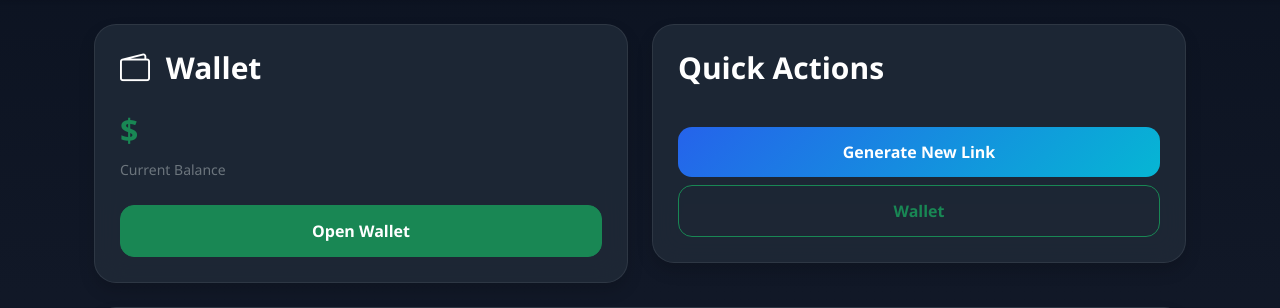
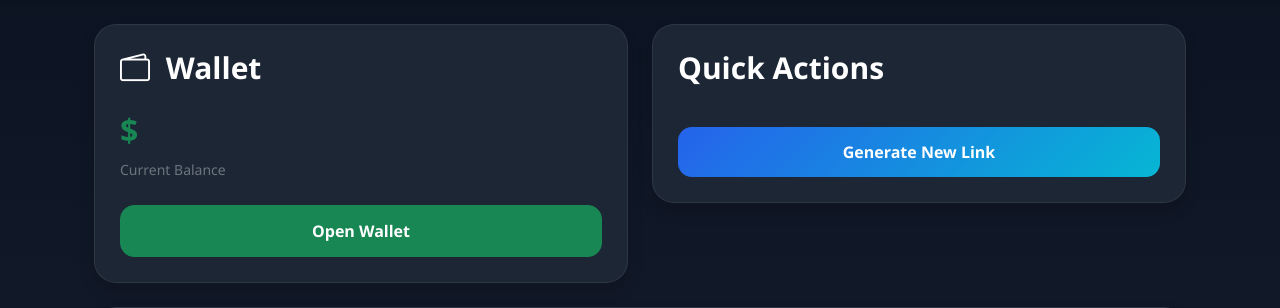
Before and after one commit to Khanarm/Adshort, a Flask app: page /dashboard in a window 1280 px wide. Shown: the part 107-415 px from the top of the page. Run offline with Flask 3, Linux system fonts and the light colour scheme; the visitor is signed in with stand-in values (Sample User, id 1).

Commit message:
Update dashboard.html

```diff
--- a/templates/dashboard.html
+++ b/templates/dashboard.html
@@ -136,10 +136,6 @@ data-bs-dismiss="offcanvas"></button>
                         Generate New Link
                     </a>
 
-                    <a href="/wallet" class="btn btn-outline-success w-100 mt-2">
-                        Wallet
-                    </a>
-
                 </div>
             </div>
         </div>
```
